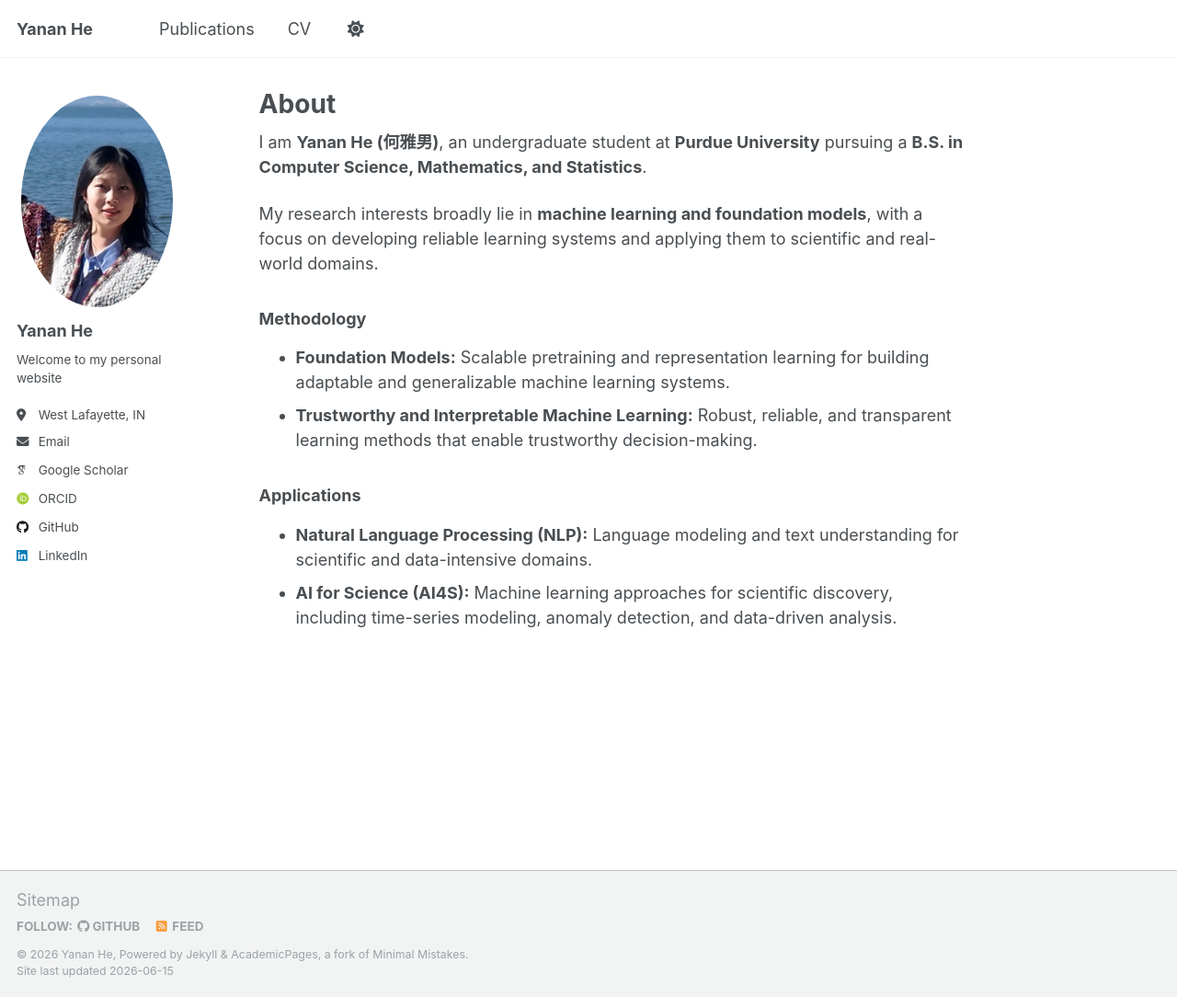
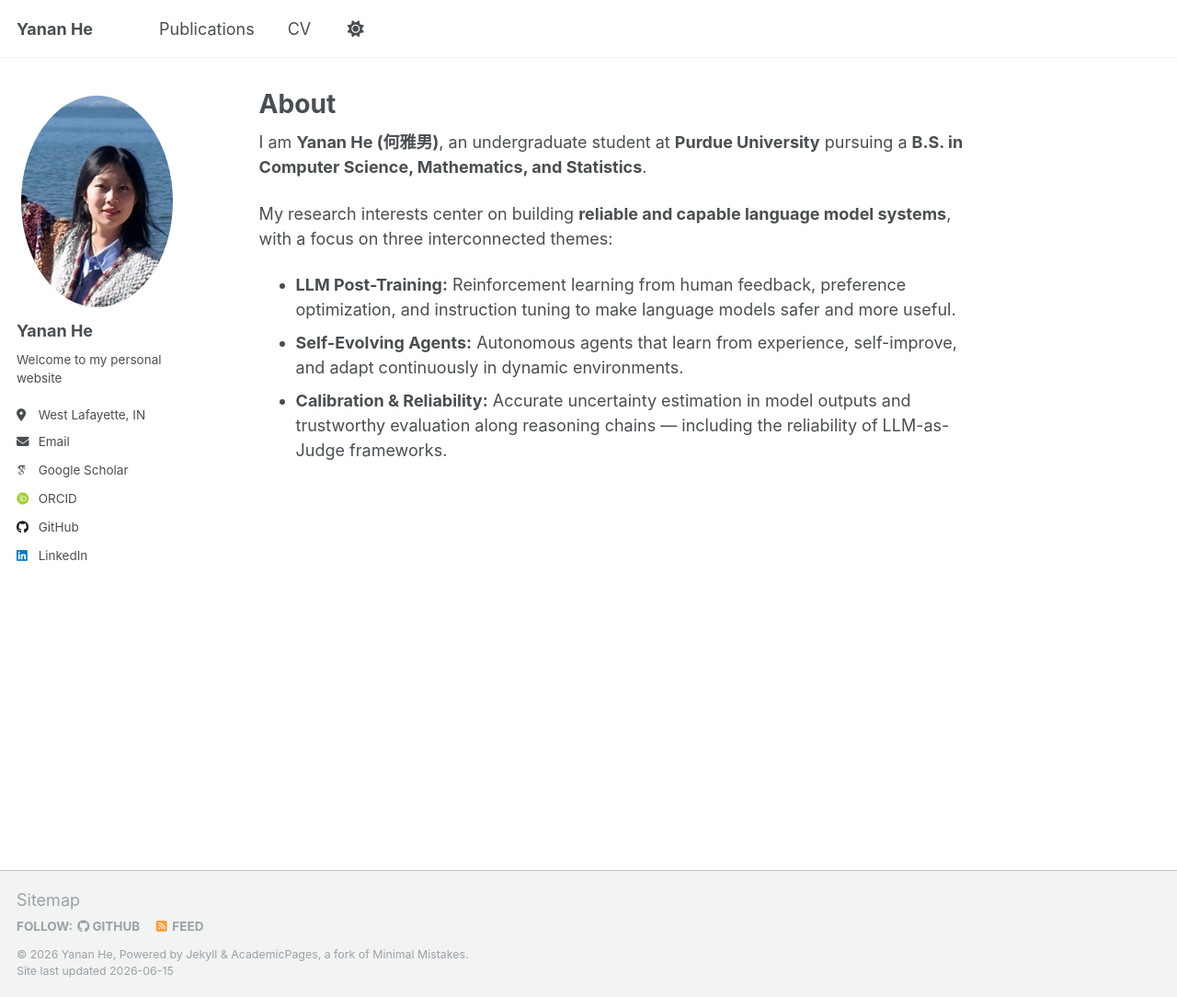
Before and after one commit to Echoo113/Echoo113.github.io, a Jekyll site: the page built from _pages/about.md, in a window 1280 px wide and 1084 px high. Shown: the whole window at 92% size. Built offline with Jekyll 4.4.1, drawn with Linux system fonts in a browser that asks for light colours; some web fonts are replaced.

Commit message:
Reorganize site: update research interests and add new publications
- Rewrite About page research interests to focus on LLM post-training,
  self-evolving agents, and calibration & reliability
- Update MTS-JEPA entry (category: preprints, link to SC-JEPA)
- Add SC-JEPA (ICML 2026 Forecasting Workshop, revised from MTS-JEPA)
- Add REFLECT (arXiv 2605.19196, co-first author with Leyao Wang)
- Add HyperGuide (arXiv 2605.24140)

Co-Authored-By: Claude Sonnet 4.6 <noreply@anthropic.com>

```diff
--- a/_pages/about.md
+++ b/_pages/about.md
@@ -9,14 +9,8 @@ redirect_from:
 
 I am **Yanan He (何雅男)**, an undergraduate student at **Purdue University** pursuing a **B.S. in Computer Science, Mathematics, and Statistics**.
 
-My research interests broadly lie in **machine learning and foundation models**, with a focus on developing reliable learning systems and applying them to scientific and real-world domains.
+My research interests center on building **reliable and capable language model systems**, with a focus on three interconnected themes:
 
-### Methodology
-
-- **Foundation Models:** Scalable pretraining and representation learning for building adaptable and generalizable machine learning systems.
-- **Trustworthy and Interpretable Machine Learning:** Robust, reliable, and transparent learning methods that enable trustworthy decision-making.
-
-### Applications
-
-- **Natural Language Processing (NLP):** Language modeling and text understanding for scientific and data-intensive domains.
-- **AI for Science (AI4S):** Machine learning approaches for scientific discovery, including time-series modeling, anomaly detection, and data-driven analysis.
+- **LLM Post-Training:** Reinforcement learning from human feedback, preference optimization, and instruction tuning to make language models safer and more useful.
+- **Self-Evolving Agents:** Autonomous agents that learn from experience, self-improve, and adapt continuously in dynamic environments.
+- **Calibration & Reliability:** Accurate uncertainty estimation in model outputs and trustworthy evaluation along reasoning chains — including the reliability of LLM-as-Judge frameworks.
```
Also changed, not shown: _publications/2026-02-01-mts-jepa.md (+3 -1 lines), _publications/2026-05-01-reflect.md (added, +29 -0 lines), _publications/2026-05-02-hyperguide.md (added, +24 -0 lines), _publications/2026-06-01-sc-jepa.md (added, +23 -0 lines).
